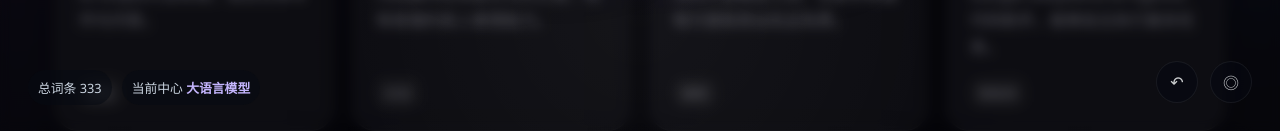
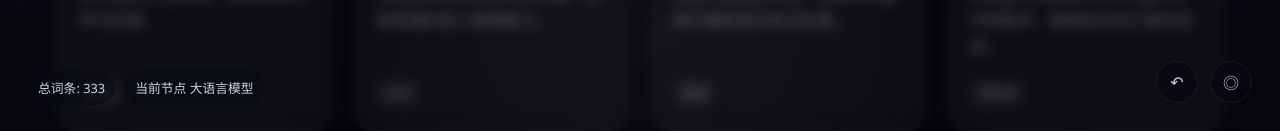
Before and after one commit to 9iliudar/Ai123, a Next.js app: page / in a window 1280 px wide. Both pictures are taken after a click on the button "概念宇宙". Shown: the part 669-800 px from the top of the page. Built offline with nearby package versions, Linux system fonts and the light colour scheme.

Commit message:
Adjust concept stats labels

```diff
--- a/app/globals.css
+++ b/app/globals.css
@@ -1555,11 +1555,6 @@ select {
   font-size: 0.8rem;
 }
 
-.universe-stats strong {
-  color: var(--universe-accent, #c4b5fd);
-  font-weight: 800;
-}
-
 .universe-controls {
   right: 28px;
   bottom: 28px;
--- a/components/concept-universe.js
+++ b/components/concept-universe.js
@@ -656,10 +656,8 @@ export default function ConceptUniverse({ open, onClose }) {
           </div>
 
           <div className="universe-stats">
-            <span>总词条 {conceptUniverse.nodes.length}</span>
-            <span>
-              当前中心 <strong>{centerNode.name}</strong>
-            </span>
+            <span>总词条: {conceptUniverse.nodes.length}</span>
+            <span>当前节点 {centerNode.name}</span>
           </div>
 
           <div className="universe-controls">
```
